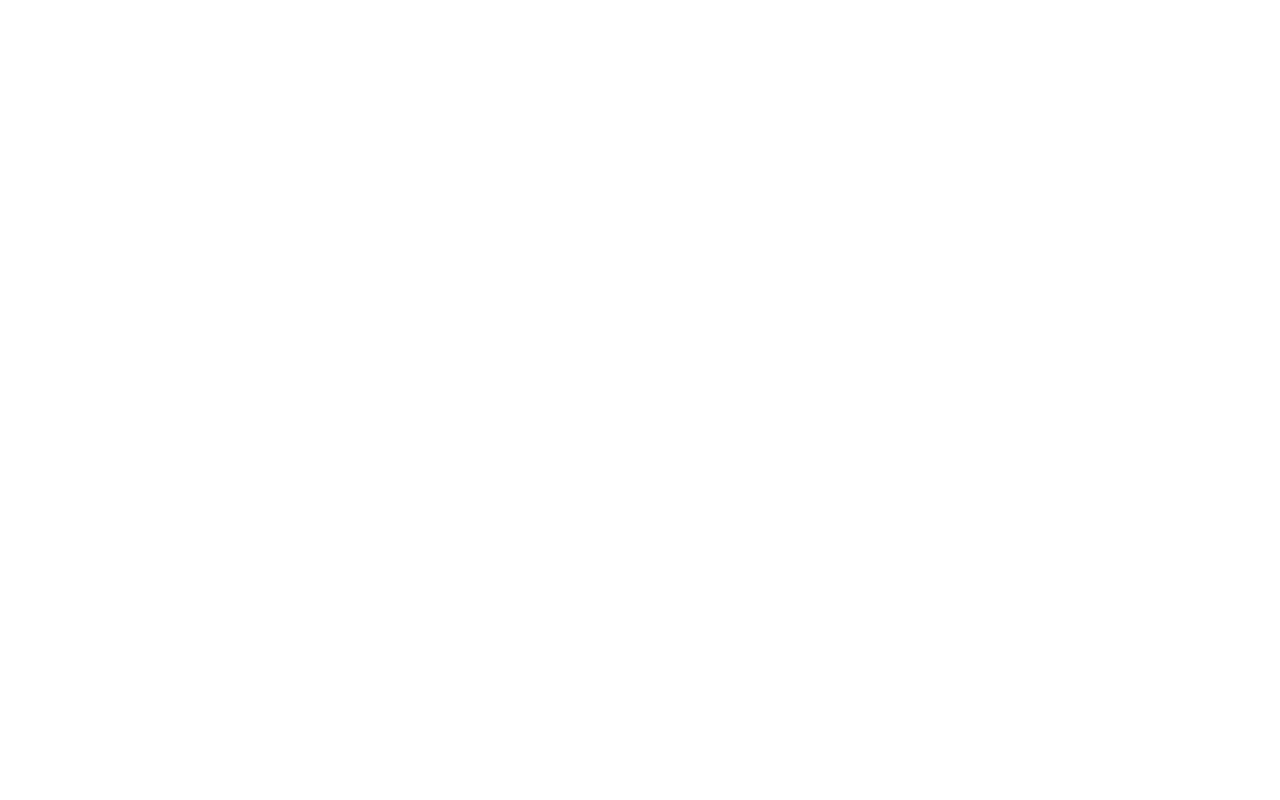
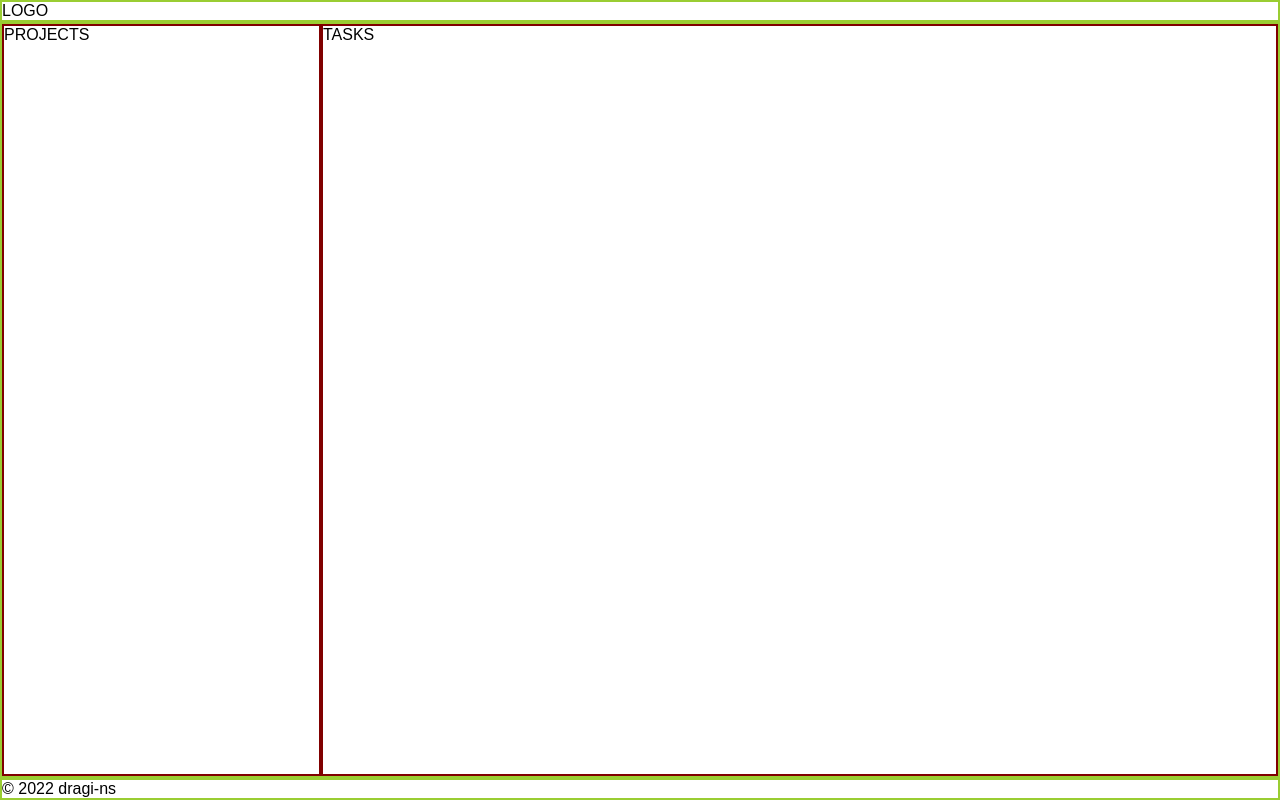
Before and after one commit to dragi-ns/odin-project-todo-list, a website built with webpack: page src/template.html in a window 1280 px wide. Built offline with nearby package versions, Linux system fonts and the light colour scheme; a web font is replaced by a local one.

Commit message:
Add basic layout

```diff
--- a/package.json
+++ b/package.json
@@ -12,9 +12,14 @@
   "author": "dragi-ns",
   "license": "ISC",
   "devDependencies": {
+    "css-loader": "^6.7.1",
     "html-webpack-plugin": "^5.5.0",
+    "mini-css-extract-plugin": "^2.6.0",
     "webpack": "^5.72.0",
     "webpack-cli": "^4.9.2",
     "webpack-dev-server": "^4.8.1"
+  },
+  "dependencies": {
+    "uuid": "^8.3.2"
   }
 }
--- /dev/null
+++ b/src/css/index.css
@@ -0,0 +1,46 @@
+*,
+*::before,
+*::after {
+    box-sizing: border-box;
+}
+
+body,
+h1,
+h2,
+h3,
+h4,
+h5,
+h6,
+p {
+    margin: 0;
+}
+
+img {
+    max-width: 100%;
+    display: block;
+}
+
+input,
+button {
+    font: inherit;
+}
+
+body {
+    font-family: 'Anek Tamil', sans-serif;
+    height: 100vh;
+    display: grid;
+    grid-template-rows: auto 1fr min-content;
+}
+
+body > * {
+    border: 2px solid yellowgreen;
+}
+
+main {
+    display: grid;
+    grid-template-columns: 1fr 3fr;
+}
+
+main > * {
+    border: 2px solid maroon;
+}
--- a/src/js/index.js
+++ b/src/js/index.js
@@ -1 +1 @@
-console.log('WELL, HELLO THERE!');
+import '../css/index.css';
--- a/src/template.html
+++ b/src/template.html
@@ -5,8 +5,24 @@
     <meta http-equiv="X-UA-Compatible" content="IE=edge">
     <meta name="viewport" content="width=device-width, initial-scale=1.0">
     <title>Todoin' | Odin Project</title>
+    <link rel="preconnect" href="https://fonts.googleapis.com">
+    <link rel="preconnect" href="https://fonts.gstatic.com" crossorigin>
+    <link href="https://fonts.googleapis.com/css2?family=Anek+Tamil&display=swap" rel="stylesheet">
 </head>
 <body>
-
+    <header class="primary-header">
+        LOGO
+    </header>
+    <main id="main">
+        <nav>
+            PROJECTS
+        </nav>
+        <section>
+            TASKS
+        </section>
+    </main>
+    <footer class="primary-footer">
+        &copy; 2022 dragi-ns
+    </footer>
 </body>
 </html>
--- a/webpack.config.js
+++ b/webpack.config.js
@@ -1,5 +1,6 @@
 const path = require('path');
-const HtmlWebpackPlugin = require('html-webpack-plugin')
+const HtmlWebpackPlugin = require('html-webpack-plugin');
+const MiniCssExtractPlugin = require('mini-css-extract-plugin');
 
 module.exports = {
   mode: 'development',
@@ -21,9 +22,22 @@ module.exports = {
       }
     }
   },
+  module: {
+    rules: [
+      {
+        test: /\.css$/i,
+        use: [MiniCssExtractPlugin.loader, "css-loader"]
+      }
+    ]
+  },
   plugins: [
     new HtmlWebpackPlugin({
       template: './src/template.html'
+    }),
+    new MiniCssExtractPlugin({
+      filename: 'css/[name].[contenthash].css',
+      chunkFilename: 'css/[id].[contenthash].css',
+      ignoreOrder: false
     })
   ]
 };
```
Also changed, not shown: 1 other file.
